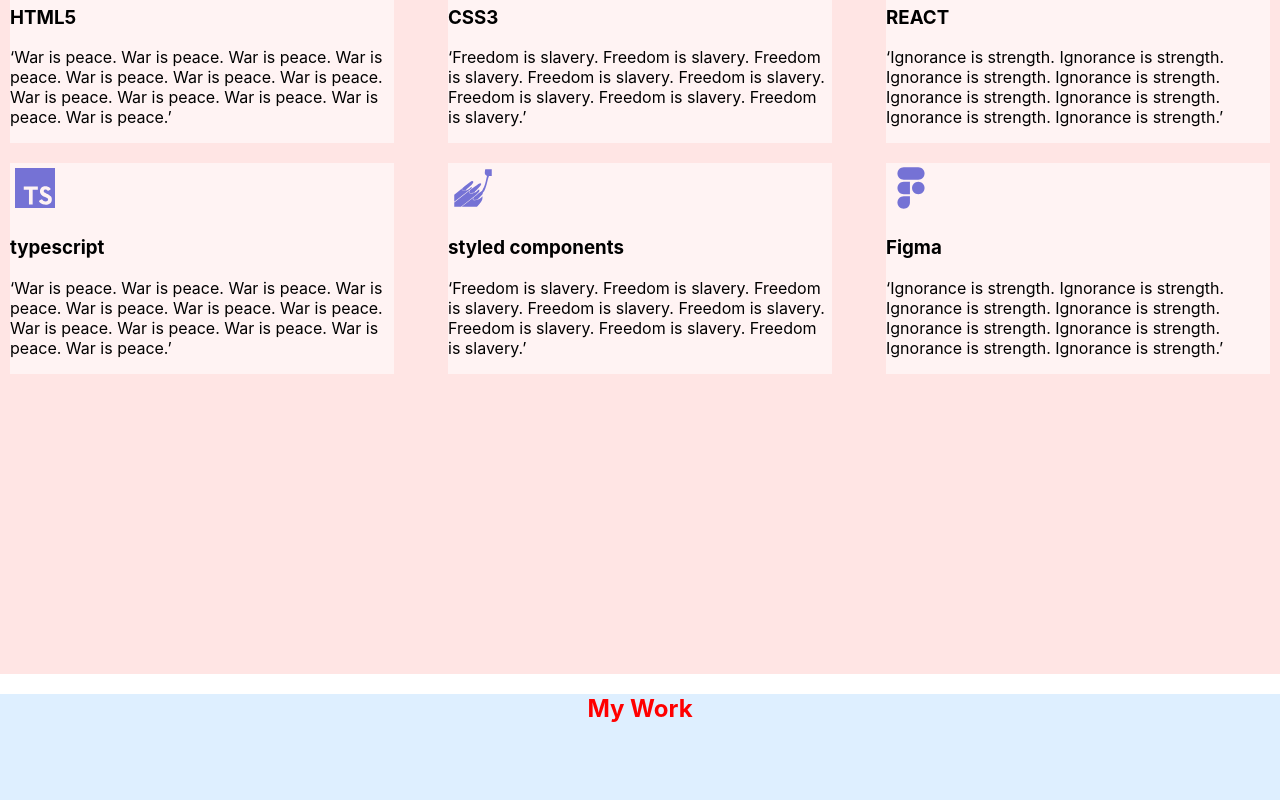
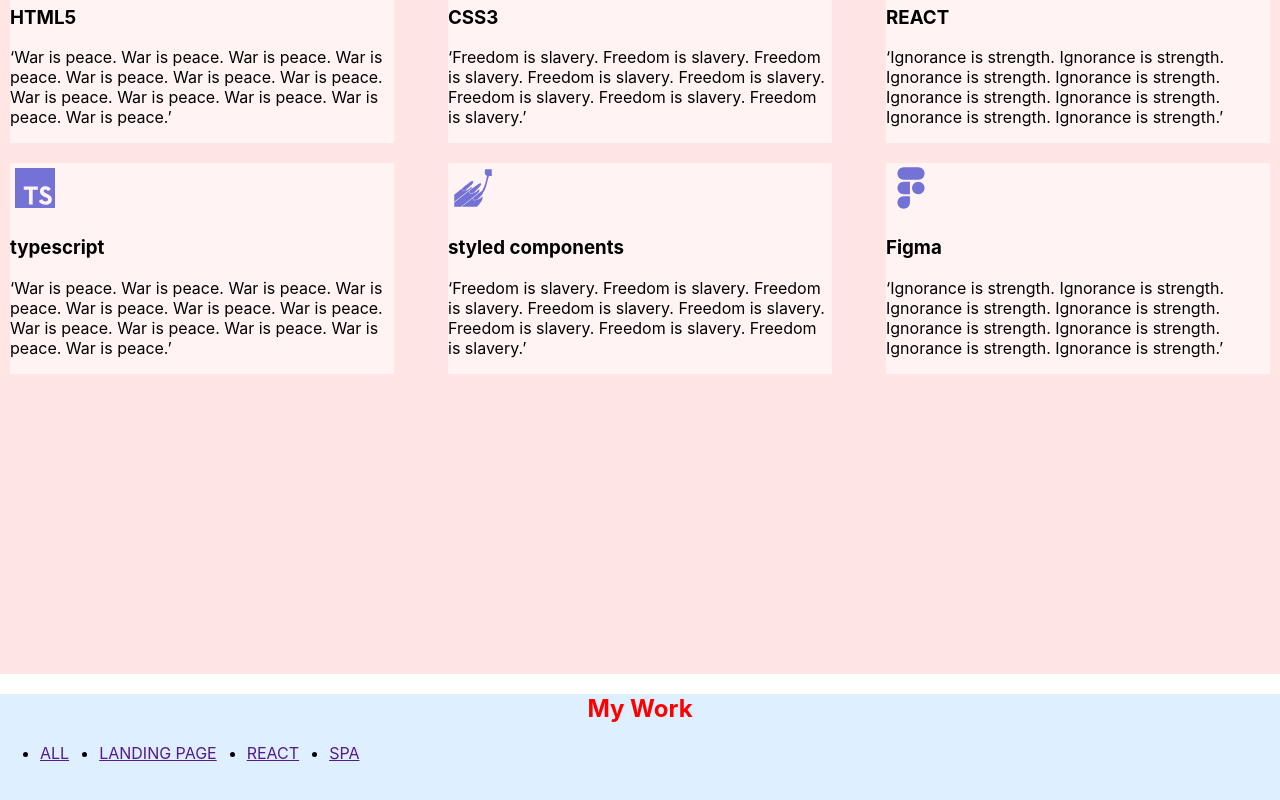
Before and after one commit to melfiqq/Maryia_Portfolio_ITi, a React app: page / in a window 1280 px wide. Shown: the part 1000-1800 px from the top of the page. Built offline with nearby package versions, Linux system fonts and the light colour scheme.

Commit message:
Code were updated

```diff
--- a/src/components/menu/Menu.tsx
+++ b/src/components/menu/Menu.tsx
@@ -1,29 +1,20 @@
 import React from "react";
 import styled from "styled-components";
 
-export const Menu = () => {
+export const Menu = (props: {menuItems: Array<string>}) => {
     return (
         <StyledMenu>
-                <ul>
-                    <li>
-                        <a href="">Home</a>
+            <ul>
+                {props.menuItems.map((item :string)=>{
+                    return <li>
+                        <a href="">{item}</a>
                     </li>
-                    <li>
-                        <a href="">Skills</a>
-                    </li>
-                    <li>
-                        <a href="">Works</a>
-                    </li>
-                    <li>
-                        <a href="">Testimony</a>
-                    </li>
-                    <li>
-                        <a href="">Contact</a>
-                    </li>
-                </ul>
-            </StyledMenu>
+                })}
+            </ul>
+        </StyledMenu>
     )
 }
+
 
 
 const StyledMenu = styled.nav`
--- a/src/layout/header/Header.tsx
+++ b/src/layout/header/Header.tsx
@@ -2,13 +2,15 @@
 import styled from "styled-components";
 import { Logo } from "../../components/logo/Logo";
 import { Menu } from "../../components/menu/Menu";
+
+const items = ["Home", "Skills", "Works", "Testimony", "Contact"]
 
 export const Header = () => {
     return (
         <StyledHeader>
 
             <Logo/>
-            <Menu/>
+            <Menu menuItems ={items}/>
 
         </StyledHeader>
     );
--- a/src/layout/sections/works/Works.tsx
+++ b/src/layout/sections/works/Works.tsx
@@ -1,11 +1,20 @@
 import React from "react";
 import styled from "styled-components";
 import { SectionTitle } from "../../../components/SectionTitle";
+import { Menu } from "../../../components/menu/Menu";
+import { FlexWrapper } from "../../../components/FlexWrapper";
+
+const worksItems = ["ALL", "LANDING PAGE", "REACT", "SPA"]
+
 
 export const Works = () => {
     return (
         <StyledWorks>
             <SectionTitle>My Work</SectionTitle>
+            <Menu menuItems={worksItems}/>
+            <FlexWrapper>
+
+            </FlexWrapper>
         </StyledWorks>
     )
 }
```
Also changed, not shown: src/layout/sections/works/work/Work.tsx (added).
